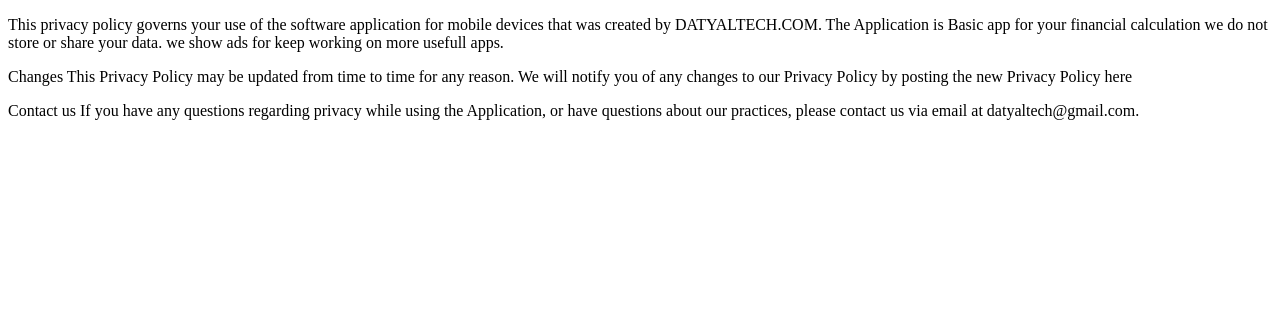
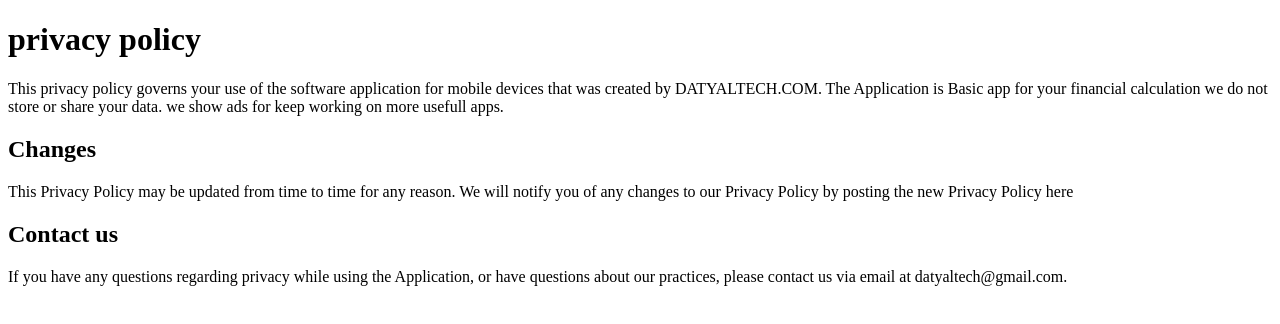
Before and after one commit to MukeshDatyal/MukeshDatyal.github.io, a plain HTML site: page index.html in a window 1280 px wide. Drawn offline with Linux system fonts and the light colour scheme.

Commit message:
Update index.html

```diff
--- a/index.html
+++ b/index.html
@@ -12,6 +12,7 @@
   </style>
 </head>
 <body>
+  <H1>privacy policy</H1>
 <p>This privacy policy governs your use of the software application
   for mobile devices that was created by DATYALTECH.COM.
   The Application is Basic app for your financial calculation we do not store or share your data.
@@ -19,12 +20,12 @@
  </p>
  <p>
   </p>
- <p>Changes
-    This Privacy Policy may be updated from time to time for any reason.
+  <h2>Changes</h2>
+  <p>  This Privacy Policy may be updated from time to time for any reason.
     We will notify you of any changes to our Privacy Policy by posting the new Privacy Policy here
   </p>
-  <p>Contact us
-If you have any questions regarding privacy while using the Application,
+  <h2>Contact us</h2>
+  <p>If you have any questions regarding privacy while using the Application,
     or have questions about our practices, please contact us via email at datyaltech@gmail.com.
   </p>
 </body>
```
